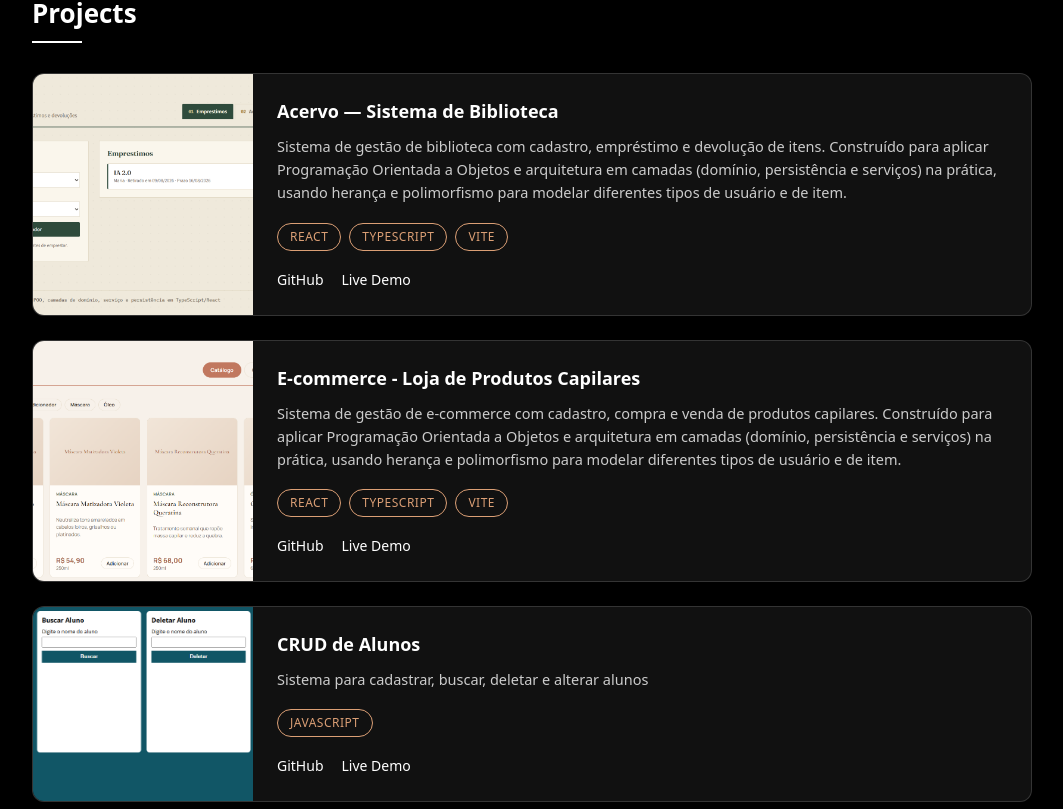
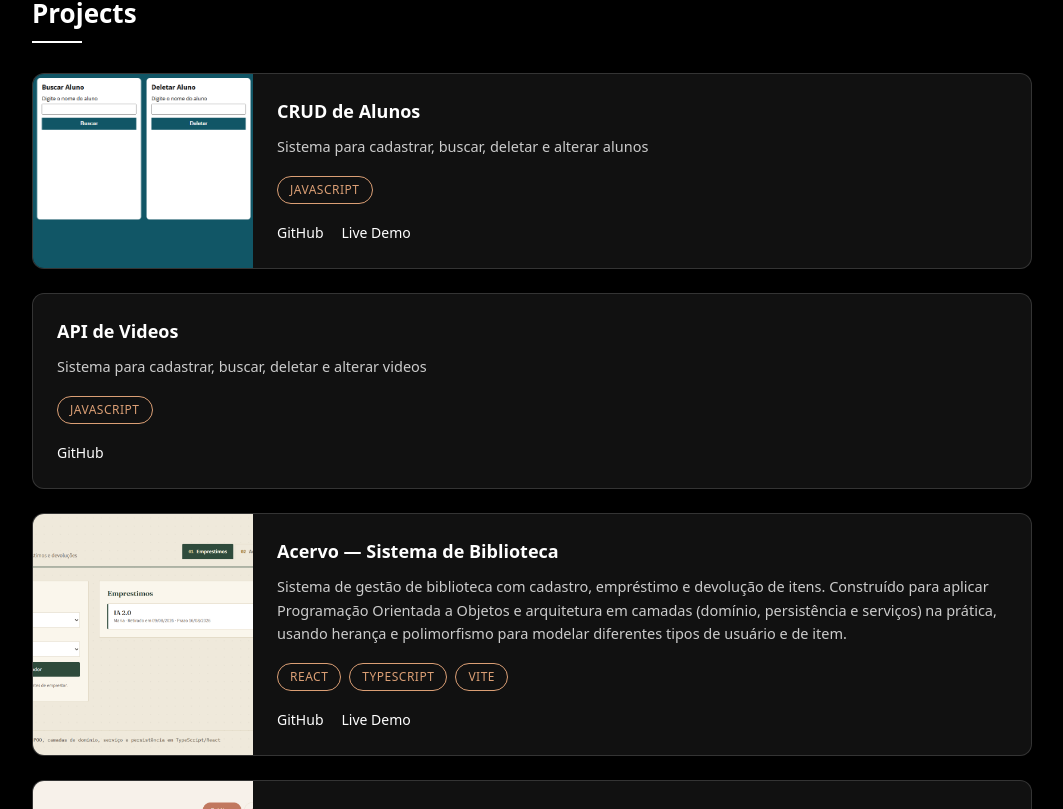
Before and after one commit to mariaclaraferr2007/portifolio, a React (Vite) app: page / in a window 1280 px wide. Shown: the part 1731-2540 px from the top of the page, without its empty margins (108-1171 px from the left). Built offline with nearby package versions, Linux system fonts and the light colour scheme.

Commit message:
Refactor projects list to remove duplicate entry for CRUD de Alunos and add API de Videos project

```diff
--- a/src/components/Project/Projects.jsx
+++ b/src/components/Project/Projects.jsx
@@ -4,6 +4,20 @@ import ProjectCard from "./ProjectCard";
 import ParticlesBackground from "../ParticlesBackground";
 
 const projects = [
+  {
+    title: "CRUD de Alunos",
+    description: "Sistema para cadastrar, buscar, deletar e alterar alunos",
+    tech: ["JavaScript"],
+    github: "https://github.com/mariaclaraferr2007/CRUDAlunos",
+    demo: "https://alunos-sigma.vercel.app/",
+    image: "/crudalunos.png",
+  },
+  {
+    title: "API de Videos",
+    description: "Sistema para cadastrar, buscar, deletar e alterar videos",
+    tech: ["JavaScript"],
+    github: "https://github.com/mariaclaraferr2007/API-Node",
+  },
   {
     title: "Acervo — Sistema de Biblioteca",
     description:
@@ -21,14 +35,6 @@ const projects = [
     github: "https://github.com/mariaclaraferr2007/E_CommerceCapilar.git",
     demo: "https://e-commerce-capilar.vercel.app/",
     image: "/ecommerceCapilar.png",
-  },
-  {
-    title: "CRUD de Alunos",
-    description: "Sistema para cadastrar, buscar, deletar e alterar alunos",
-    tech: ["JavaScript"],
-    github: "https://github.com/mariaclaraferr2007/CRUDAlunos",
-    demo: "https://alunos-sigma.vercel.app/",
-    image: "/crudalunos.png",
   },
 ];
 
```
